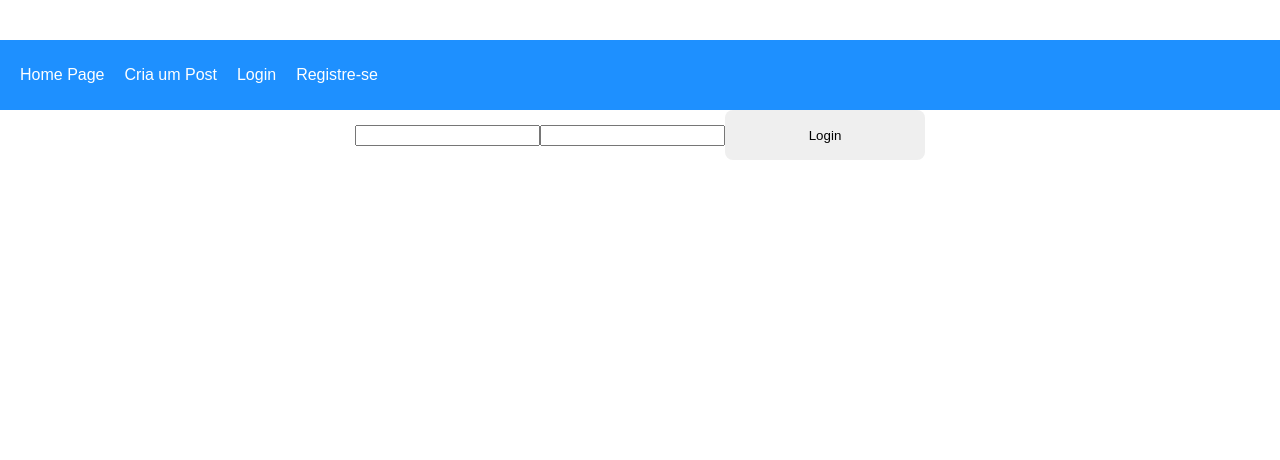
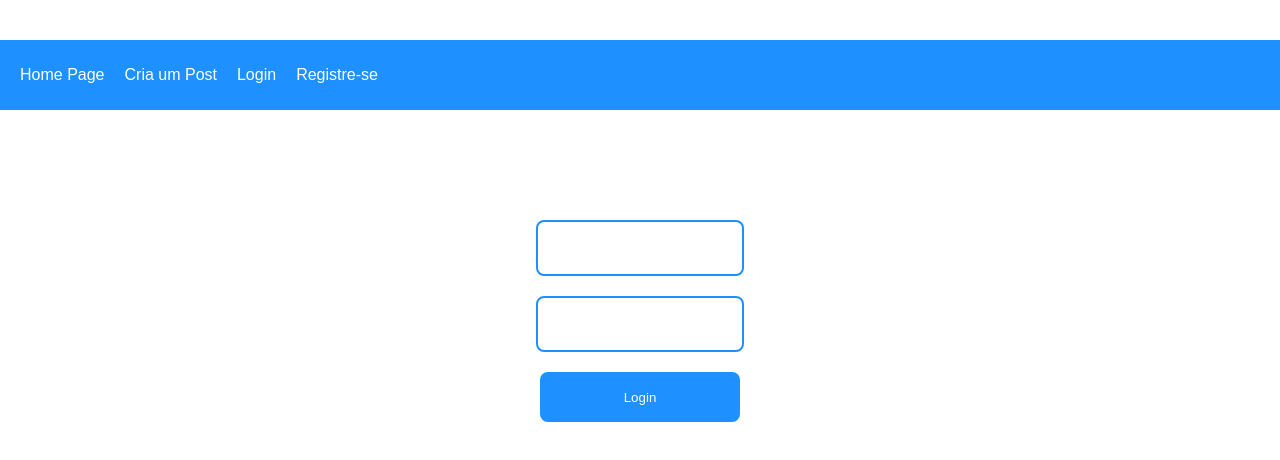
Before and after one commit to LCDS97/projeto_Logging-System, a React (Create React App) app in the folder client/: page /login in a window 1280 px wide. Shown: the top 460 px of the page. Built offline with nearby package versions, Linux system fonts and the light colour scheme.

Commit message:
update css login

```diff
--- a/client/src/App.css
+++ b/client/src/App.css
@@ -198,3 +198,32 @@ button {
 #individual .body {
   font-size: 25px;
 }
+
+/* LOGIN */
+
+.loginContainer {
+  display: flex;
+  align-items: center;
+  flex-direction: column;
+  width: 100%;
+  height: 100vh;
+  padding-top: 100px;
+}
+
+.loginContainer input,
+button {
+  width: 200px;
+  height: 50px;
+  border-radius: 8px;
+  border: none;
+  margin: 10px;
+}
+
+.loginContainer button {
+  background-color: dodgerblue;
+  color: white;
+}
+
+.loginContainer input {
+  border: 2px solid dodgerblue;
+}
--- a/client/src/pages/Login.js
+++ b/client/src/pages/Login.js
@@ -13,7 +13,7 @@ function Login() {
   };
 
   return (
-    <div>
+    <div className="loginContainer">
       <input
         type="text"
         onChange={(event) => {
```
